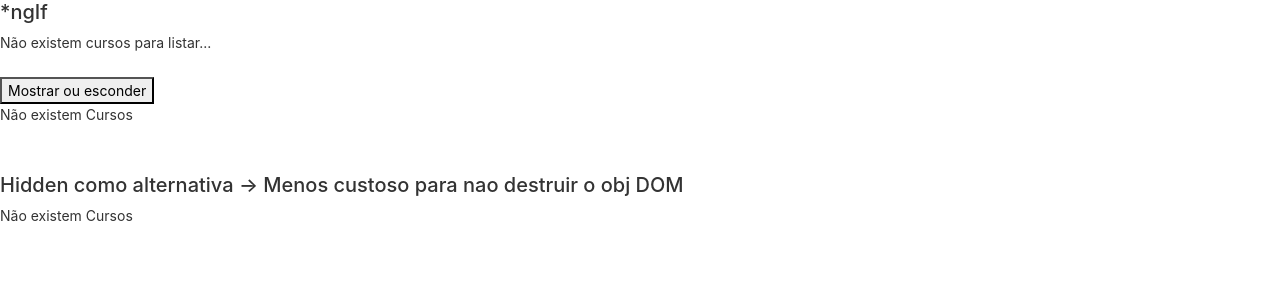
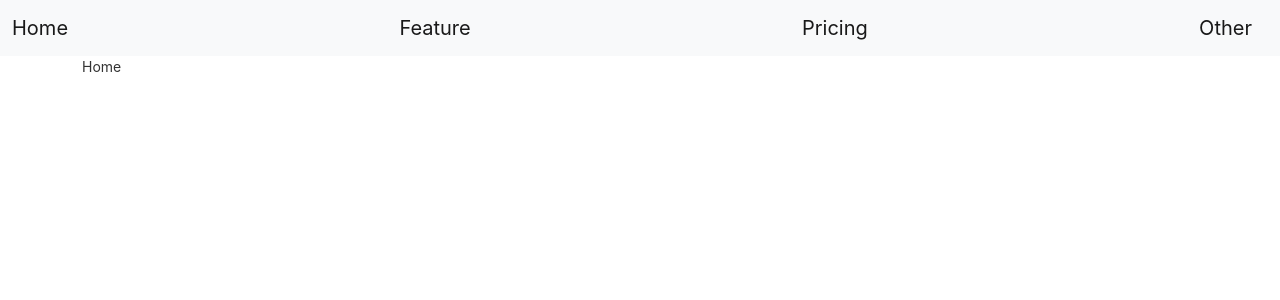
Before and after one commit to apazze/angular-spike, an Angular app in the folder angular/: page / in a window 1280 px wide. Shown: the top 300 px of the page. Built offline with nearby package versions, Linux system fonts and the light colour scheme.

Commit message:
*ngSwitch

```diff
--- a/angular/src/app/app.component.html
+++ b/angular/src/app/app.component.html
@@ -498,4 +498,5 @@
 <button (click)="destruirCiclo()">Destruir Ciclo</button> -->
 
 
-<app-diretiva-ng-if></app-diretiva-ng-if>
+<!-- <app-diretiva-ng-if></app-diretiva-ng-if> -->
+<app-diretiva-ngswitch></app-diretiva-ngswitch>
--- a/angular/src/app/app.module.ts
+++ b/angular/src/app/app.module.ts
@@ -11,13 +11,14 @@ import { InputPropertyComponent } from './input-property/input-property.componen
 import { OutputPropertyComponent } from './output-property/output-property.component';
 import { CicloComponent } from './ciclo/ciclo.component';
 import { DiretivaNgIfComponent } from './diretiva-ng-if/diretiva-ng-if.component';
+import { DiretivaNgswitchComponent } from './diretiva-ngswitch/diretiva-ngswitch.component';
 
 @NgModule({ //Decorator ou anotação da classe que é um módulo e que agrupa e organiza componentes, services, etc... de uma determinado pacote ou feature
   declarations: [ // declarations, imports, providers, bootstrap são metadados
     AppComponent, // em declarations é declarado os componentes, diretivas e pipes do módulo
     MeuPrimeiroComponenteComponent,
     DataBindingComponent,
-    InputPropertyComponent, OutputPropertyComponent, CicloComponent, DiretivaNgIfComponent //expor o componente para outras classes
+    InputPropertyComponent, OutputPropertyComponent, CicloComponent, DiretivaNgIfComponent, DiretivaNgswitchComponent //expor o componente para outras classes
   ],
   imports: [
     BrowserModule, // módulos externos que serão importados nos componentes ou neste módulo
--- /dev/null
+++ b/angular/src/app/diretiva-ngswitch/diretiva-ngswitch.component.html
@@ -0,0 +1,20 @@
+<nav class="navbar navbar-light bg-light">
+    <div class="container-fluid">
+        <a class="navbar-brand" [class.active]="aba == 'home'"
+            (click)="aba = 'home'">Home</a>
+        <a class="navbar-brand" [class.active]="aba == 'feature'"
+            (click)="aba = 'feature'">Feature</a>
+        <a class="navbar-brand" [class.active]="aba == 'pricing'"
+            (click)="aba = 'pricing'">Pricing</a>
+        <a class="navbar-brand" [class.active]="aba == 'other'"
+            (click)="aba = 'other'">Other</a>
+    </div>
+</nav>
+
+<div class="container" [ngSwitch]="aba">
+    <p *ngSwitchCase="'feature'">Feature em exibição</p>
+    <p *ngSwitchCase="'pricing'">Pricing em exibição</p>
+    <p *ngSwitchCase="'other'">Other em exibição</p>
+    <p *ngSwitchDefault>Home</p>
+
+</div>
--- /dev/null
+++ b/angular/src/app/diretiva-ngswitch/diretiva-ngswitch.component.ts
@@ -0,0 +1,13 @@
+import { Component, OnChanges, SimpleChanges } from '@angular/core';
+
+@Component({
+  selector: 'app-diretiva-ngswitch',
+  templateUrl: './diretiva-ngswitch.component.html',
+  styleUrls: ['./diretiva-ngswitch.component.css']
+})
+export class DiretivaNgswitchComponent {
+
+  aba: string = 'home';
+
+
+}
```
Also changed, not shown: angular/src/app/diretiva-ngswitch/diretiva-ngswitch.component.css (added), 1 other file (tests, documents, lock files or other folders).
